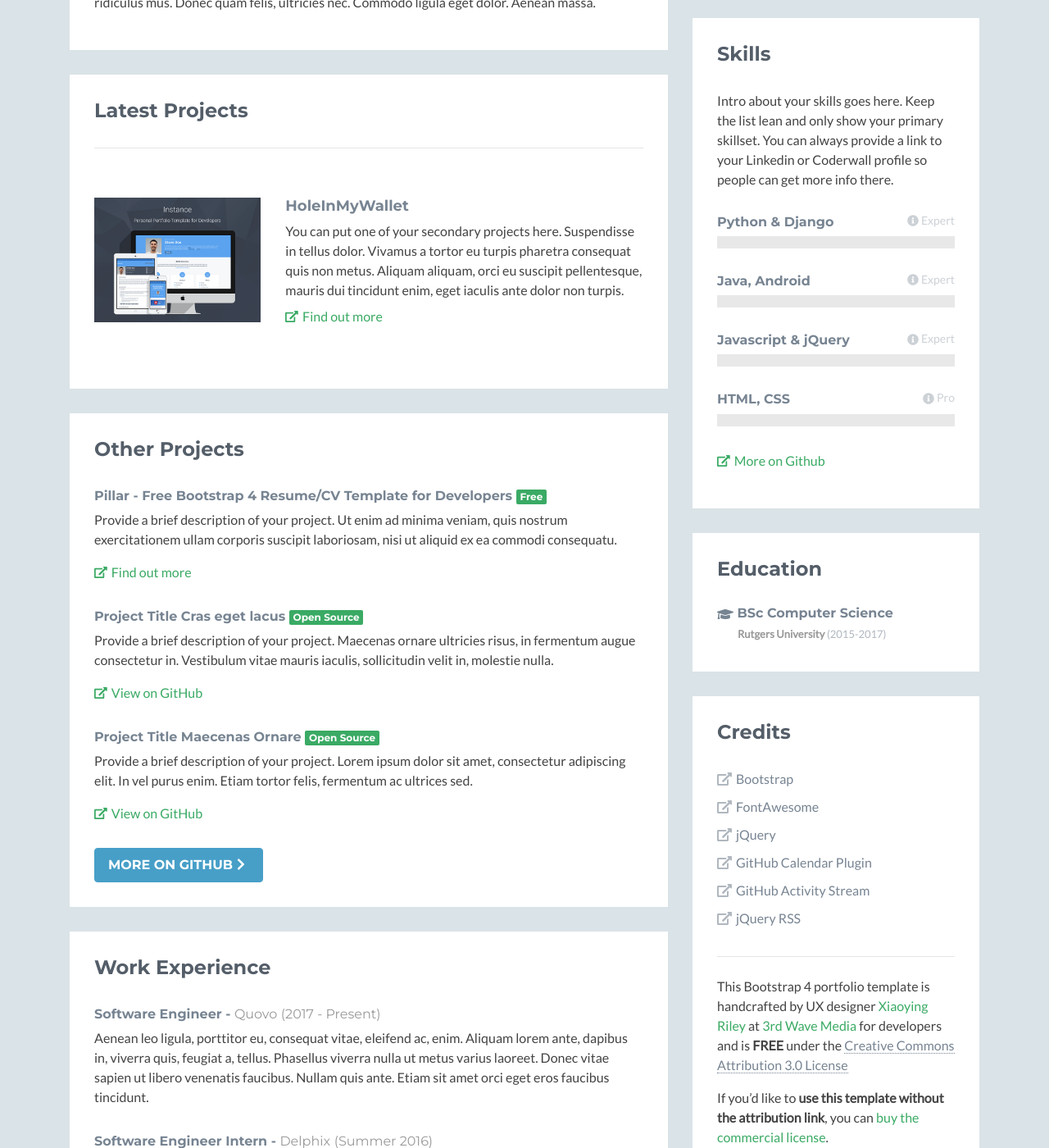
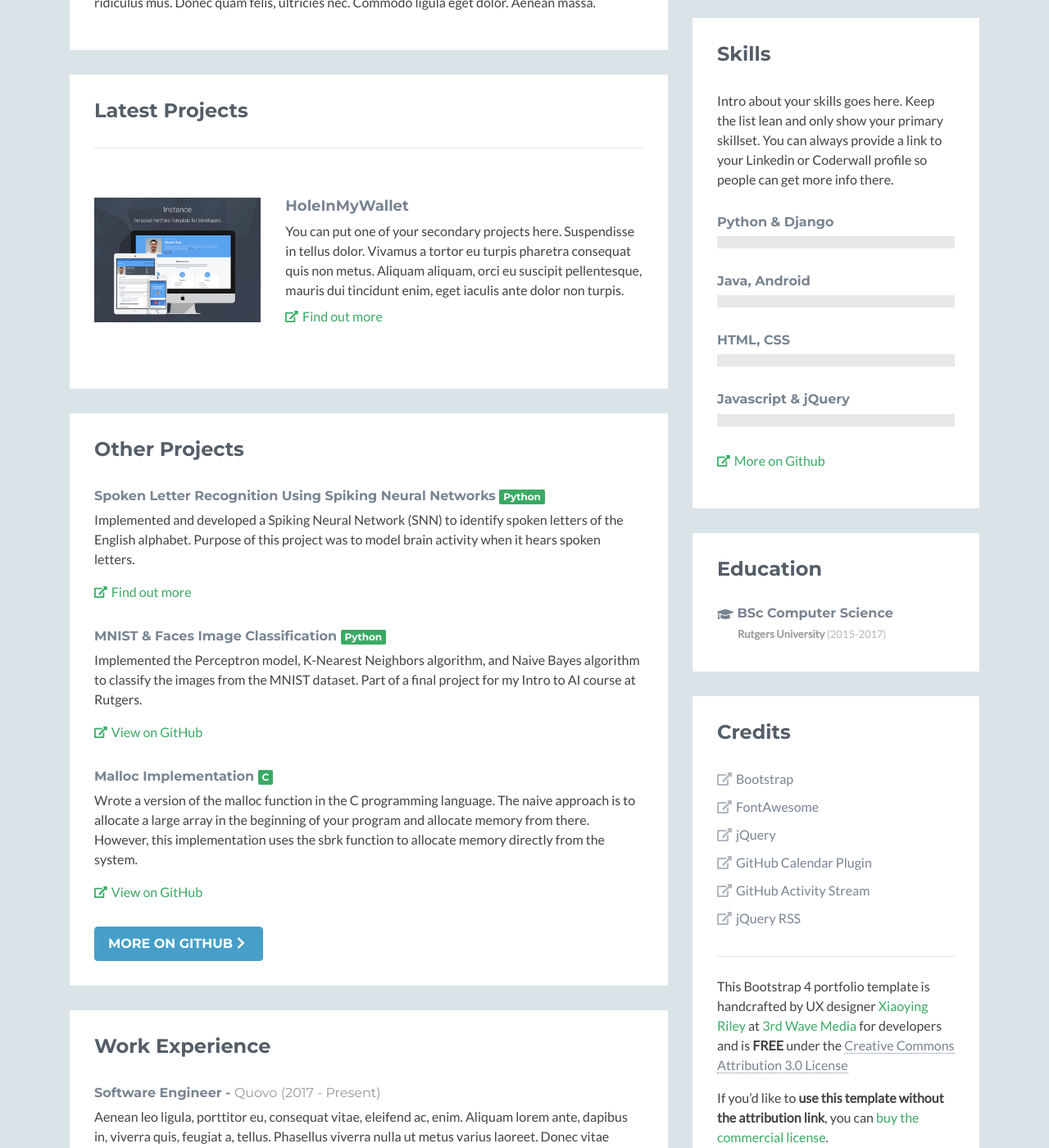
Before and after one commit to h-betz/h-betz.github.io, a Jekyll site: the page index.html, which Jekyll copies as it is, in a window 1280 px wide and 1400 px high, scrolled down 583 px. Shown: the whole window at 82% size. Built offline with Jekyll 4.4.1, drawn with Linux system fonts in a browser that asks for light colours; nearby versions of some CDN libraries; a style sheet for code colours, icons or effects is not loaded.

Commit message:
Updating with my info

```diff
--- a/index.html
+++ b/index.html
@@ -86,19 +86,23 @@
                         <h2 class="heading">Other Projects</h2>
                         <div class="content">
                             <div class="item">
-                                <h3 class="title"><a href="https://themes.3rdwavemedia.com/bootstrap-templates/resume/free-bootstrap4-resume-cv-template-for-developers-pillar/">Pillar - Free Bootstrap 4 Resume/CV Template for Developers</a> <span class="badge badge-theme">Free</span></h3>
-                                <p class="summary">Provide a brief description of your project. Ut enim ad minima veniam, quis nostrum exercitationem ullam corporis suscipit laboriosam, nisi ut aliquid ex ea commodi consequatu.</p>
-                                <p><a class="more-link" href="https://themes.3rdwavemedia.com/bootstrap-templates/resume/free-bootstrap4-resume-cv-template-for-developers-pillar/" target="_blank"><i class="fas fa-external-link-alt"></i>Find out more</a></p>
+                                <h3 class="title"><a href="https://github.com/h-betz/NeuralNetwork">Spoken Letter Recognition Using Spiking Neural Networks</a> <span class="badge badge-theme">Python</span></h3>
+                                <p class="summary">Implemented and developed a Spiking Neural Network (SNN) to identify spoken letters of the English
+                                alphabet. Purpose of this project was to model brain activity when it hears spoken letters.</p>
+                                <p><a class="more-link" href="https://github.com/h-betz/NeuralNetwork" target="_blank"><i class="fas fa-external-link-alt"></i>Find out more</a></p>
                             </div><!--//item-->
                             <div class="item">
-                                <h3 class="title"><a href="#">Project Title Cras eget lacus</a> <span class="badge badge-theme">Open Source</span></h3>
-                                <p class="summary">Provide a brief description of your project. Maecenas ornare ultricies risus, in fermentum augue consectetur in. Vestibulum vitae mauris iaculis, sollicitudin velit in, molestie nulla. </p>
-                                <p><a class="more-link" href="#" target="_blank"><i class="fas fa-external-link-alt"></i>View on GitHub</a></p>
+                                <h3 class="title"><a href="https://github.com/h-betz/ImageClassification">MNIST & Faces Image Classification</a> <span class="badge badge-theme">Python</span></h3>
+                                <p class="summary">Implemented the Perceptron model, K-Nearest Neighbors algorithm, and Naive Bayes algorithm to classify
+                                the images from the MNIST dataset. Part of a final project for my Intro to AI course at Rutgers. </p>
+                                <p><a class="more-link" href="https://github.com/h-betz/ImageClassification" target="_blank"><i class="fas fa-external-link-alt"></i>View on GitHub</a></p>
                             </div><!--//item-->
                             <div class="item">
-                                <h3 class="title"><a href="#">Project Title Maecenas Ornare</a> <span class="badge badge-theme">Open Source</span></h3>
-                                <p class="summary">Provide a brief description of your project. Lorem ipsum dolor sit amet, consectetur adipiscing elit. In vel purus enim. Etiam tortor felis, fermentum ac ultrices sed.</p>
-                                <p><a class="more-link" href="#" target="_blank"><i class="fas fa-external-link-alt"></i>View on GitHub</a></p>
+                                <h3 class="title"><a href="https://github.com/h-betz/Malloc">Malloc Implementation</a> <span class="badge badge-theme">C</span></h3>
+                                <p class="summary">Wrote a version of the malloc function in the C programming language. The naive approach is to
+                                allocate a large array in the beginning of your program and allocate memory from there. However, this implementation
+                                uses the sbrk function to allocate memory directly from the system.</p>
+                                <p><a class="more-link" href="https://github.com/h-betz/Malloc" target="_blank"><i class="fas fa-external-link-alt"></i>View on GitHub</a></p>
                             </div><!--//item-->
 
                             <a class="btn btn-cta-secondary" href="https://github.com/h-betz">More on Github <i class="fas fa-chevron-right"></i></a>
@@ -153,7 +157,7 @@
                             <div class="skillset">
 
                                 <div class="item">
-                                    <h3 class="level-title">Python &amp; Django<span class="level-label" data-toggle="tooltip" data-placement="left" data-animation="true" title="You can use the tooltip to explain more about your skill level..."><i class="fas fa-info-circle"></i>Expert</span></h3>
+                                    <h3 class="level-title">Python &amp; Django</h3>
                                     <div class="level-bar">
                                         <div class="level-bar-inner" data-level="96%">
                                         </div>
@@ -161,25 +165,25 @@
                                 </div><!--//item-->
 
                                 <div class="item">
-                                    <h3 class="level-title">Java, Android<span class="level-label" data-toggle="tooltip" data-placement="left" data-animation="true" title="You can use the tooltip to explain more about your skill level..."><i class="fas fa-info-circle"></i>Expert</span></h3>
+                                    <h3 class="level-title">Java, Android</h3>
                                     <div class="level-bar">
-                                        <div class="level-bar-inner" data-level="96%">
+                                        <div class="level-bar-inner" data-level="90%">
                                         </div>
                                     </div><!--//level-bar-->
                                 </div><!--//item-->
 
                                 <div class="item">
-                                    <h3 class="level-title">Javascript &amp; jQuery<span class="level-label" data-toggle="tooltip" data-placement="left" data-animation="true" title="You can use the tooltip to explain more about your skill level..."><i class="fas fa-info-circle"></i>Expert</span></h3>
+                                    <h3 class="level-title">HTML, CSS</h3>
                                     <div class="level-bar">
-                                        <div class="level-bar-inner" data-level="96%">
+                                        <div class="level-bar-inner" data-level="85%">
                                         </div>
                                     </div><!--//level-bar-->
                                 </div><!--//item-->
 
                                 <div class="item">
-                                    <h3 class="level-title">HTML, CSS<span class="level-label" data-toggle="tooltip" data-placement="left" data-animation="true" title="You can use the tooltip to explain more about your skill level..."><i class="fas fa-info-circle"></i>Pro</span></h3>
+                                    <h3 class="level-title">Javascript &amp; jQuery<span class="level-label" data-toggle="tooltip" data-placement="left" data-animation="true" title="You can use the tooltip to explain more about your skill level..."></h3>
                                     <div class="level-bar">
-                                        <div class="level-bar-inner" data-level="85%">
+                                        <div class="level-bar-inner" data-level="70%">
                                         </div>
                                     </div><!--//level-bar-->
                                 </div><!--//item-->
```
